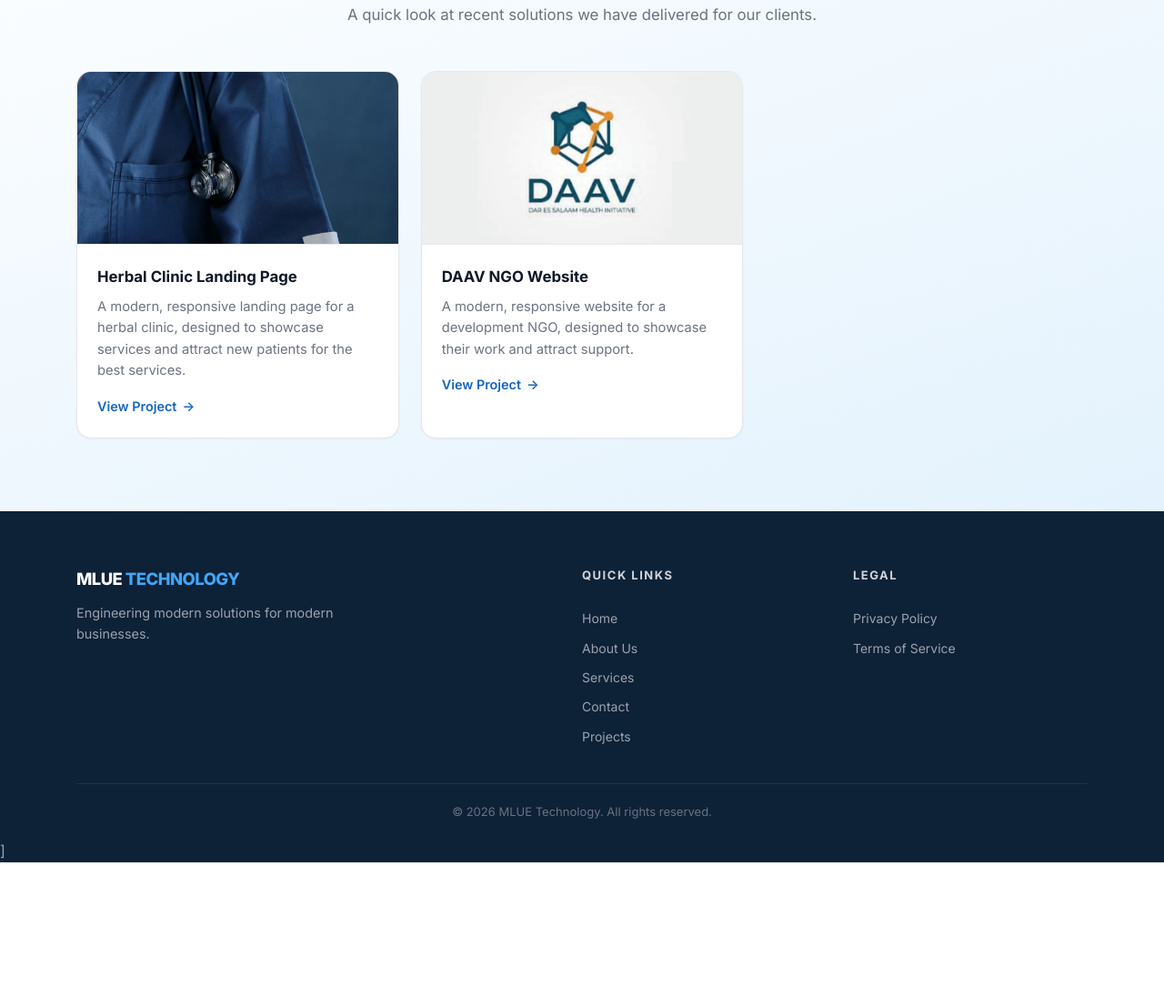
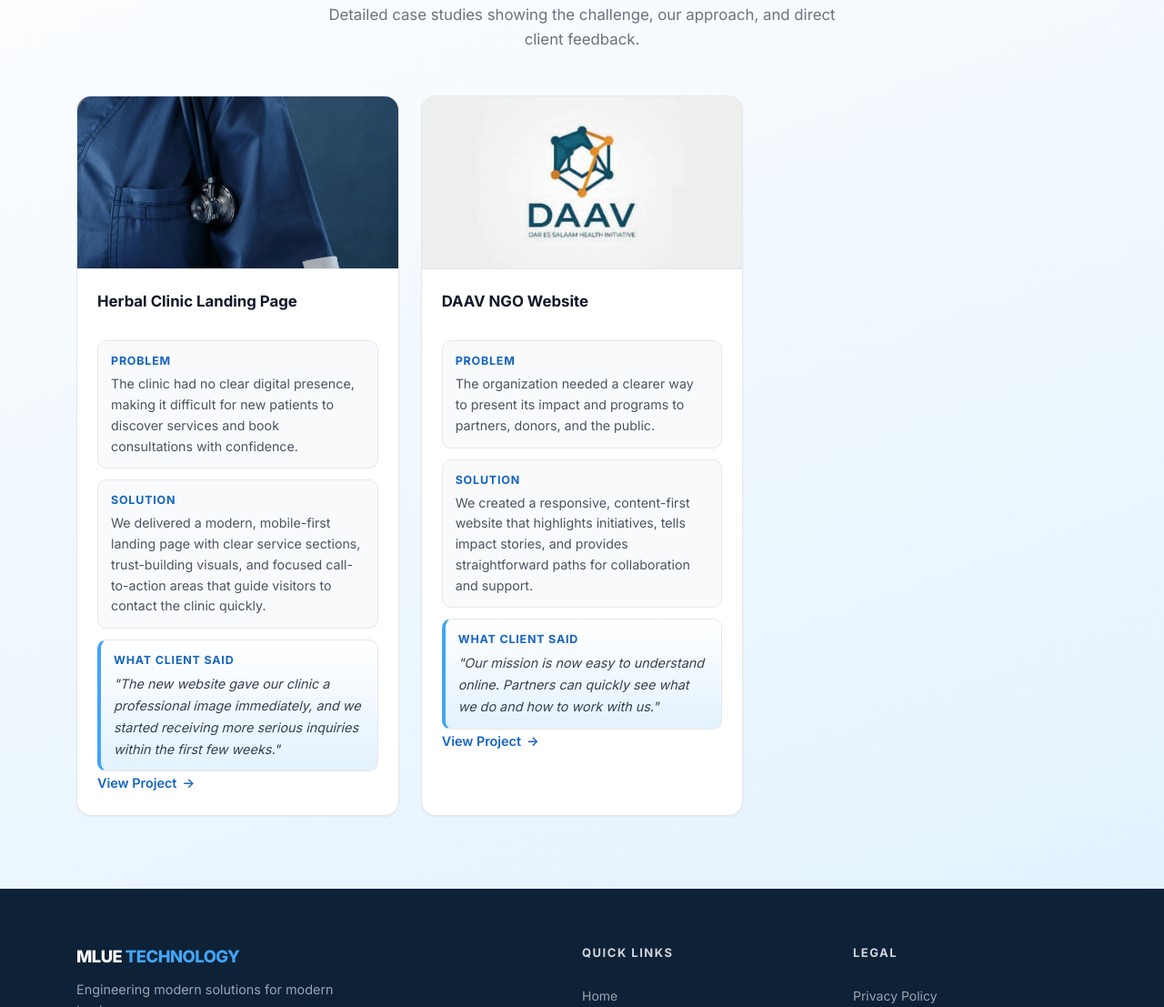
Before and after one commit to ProducerG-hub/mluetechnology_website, a plain HTML site: page projects/index.html in a window 1280 px wide. Shown: the part 222-1329 px from the top of the page at 91% size. Before the commit the page ends 1170 px from the top, so only its background shows below. Drawn offline with Linux system fonts and the light colour scheme; files whose address does not match are found by name.

Commit message:
Update(projects): Making the card in a professional way by adding the problem, solution and client feedback

```diff
--- a/projects/index.html
+++ b/projects/index.html
@@ -34,7 +34,7 @@
       <div class="container">
         <p class="section-label">Our Work</p>
         <h1 class="section-title" id="projects-showcase-title">Featured Projects</h1>
-        <p class="section-subtitle">A quick look at recent solutions we have delivered for our clients.</p>
+        <p class="section-subtitle">Detailed case studies showing the challenge, our approach, and direct client feedback.</p>
 
         <div class="projects-showcase__grid">
           <article class="project-card">
@@ -43,7 +43,20 @@
             </div>
             <div class="project-card__content">
               <h2 class="project-card__title">Herbal Clinic Landing Page</h2>
-              <p class="project-card__description">A modern, responsive landing page for a herbal clinic, designed to showcase services and attract new patients for the best services.</p>
+              <div class="project-card__details">
+                <div class="project-card__detail">
+                  <h3 class="project-card__label">Problem</h3>
+                  <p class="project-card__text">The clinic had no clear digital presence, making it difficult for new patients to discover services and book consultations with confidence.</p>
+                </div>
+                <div class="project-card__detail">
+                  <h3 class="project-card__label">Solution</h3>
+                  <p class="project-card__text">We delivered a modern, mobile-first landing page with clear service sections, trust-building visuals, and focused call-to-action areas that guide visitors to contact the clinic quickly.</p>
+                </div>
+                <div class="project-card__detail project-card__detail--quote">
+                  <h3 class="project-card__label">What Client Said</h3>
+                  <p class="project-card__quote">"The new website gave our clinic a professional image immediately, and we started receiving more serious inquiries within the first few weeks."</p>
+                </div>
+              </div>
               <a class="project-card__link" href="https://naturalherbal.netlify.app/">View Project</a>
             </div>
           </article>
@@ -54,7 +67,20 @@
             </div>
             <div class="project-card__content">
               <h2 class="project-card__title">DAAV NGO Website</h2>
-              <p class="project-card__description">A modern, responsive website for a development NGO, designed to showcase their work and attract support.</p>
+              <div class="project-card__details">
+                <div class="project-card__detail">
+                  <h3 class="project-card__label">Problem</h3>
+                  <p class="project-card__text">The organization needed a clearer way to present its impact and programs to partners, donors, and the public.</p>
+                </div>
+                <div class="project-card__detail">
+                  <h3 class="project-card__label">Solution</h3>
+                  <p class="project-card__text">We created a responsive, content-first website that highlights initiatives, tells impact stories, and provides straightforward paths for collaboration and support.</p>
+                </div>
+                <div class="project-card__detail project-card__detail--quote">
+                  <h3 class="project-card__label">What Client Said</h3>
+                  <p class="project-card__quote">"Our mission is now easy to understand online. Partners can quickly see what we do and how to work with us."</p>
+                </div>
+              </div>
               <a class="project-card__link" href="https://daav-ngo.netlify.app/">View Project</a>
             </div>
           </article>
@@ -100,6 +126,27 @@
     <script>
         // Set current year in footer
         document.getElementById('footerYear').textContent = new Date().getFullYear();
+
+        // Reveal Problem/Solution/Client sections with a subtle stagger on scroll.
+        (function () {
+          const detailBlocks = document.querySelectorAll('.project-card__detail');
+          if (!detailBlocks.length || !('IntersectionObserver' in window)) return;
+
+          detailBlocks.forEach((block, index) => {
+            block.classList.add('reveal');
+            block.style.setProperty('--reveal-delay', (index % 3) * 90 + 'ms');
+          });
+
+          const observer = new IntersectionObserver((entries, obs) => {
+            entries.forEach((entry) => {
+              if (!entry.isIntersecting) return;
+              entry.target.classList.add('visible');
+              obs.unobserve(entry.target);
+            });
+          }, { threshold: 0.2, rootMargin: '0px 0px -30px 0px' });
+
+          detailBlocks.forEach((block) => observer.observe(block));
+        })();
     </script>
 
 
--- a/styles.css
+++ b/styles.css
@@ -1075,14 +1075,53 @@ input, textarea { font-family: inherit; }
   font-size: 1.05rem;
   font-weight: 700;
   color: var(--gray-900);
-  margin-bottom: 8px;
+  margin-bottom: 14px;
 }
 
-.project-card__description {
-  color: var(--gray-500);
-  font-size: 0.92rem;
+.project-card__details {
+  display: grid;
+  gap: 12px;
+  margin-bottom: 16px;
+}
+
+.project-card__detail {
+  background: var(--gray-50);
+  border: 1px solid var(--gray-200);
+  border-radius: var(--radius-md);
+  padding: 12px 14px;
+}
+
+.project-card__detail.reveal {
+  transform: translateY(16px);
+  transition: opacity 0.55s ease, transform 0.55s ease;
+  transition-delay: var(--reveal-delay, 0ms);
+}
+
+.project-card__label {
+  font-size: 0.78rem;
+  font-weight: 700;
+  text-transform: uppercase;
+  letter-spacing: 0.8px;
+  color: var(--blue-700);
+  margin-bottom: 4px;
+}
+
+.project-card__text {
+  color: var(--gray-600);
+  font-size: 0.89rem;
   line-height: 1.6;
-  margin-bottom: 14px;
+}
+
+.project-card__detail--quote {
+  border-left: 4px solid var(--blue-400);
+  background: linear-gradient(180deg, var(--white) 0%, var(--blue-50) 100%);
+}
+
+.project-card__quote {
+  color: var(--gray-700);
+  font-size: 0.9rem;
+  line-height: 1.65;
+  font-style: italic;
 }
 
 .project-card__link {
```
